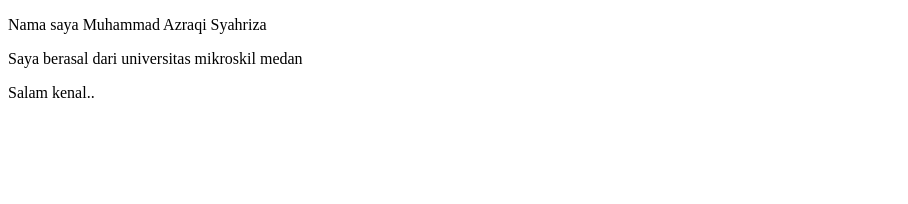
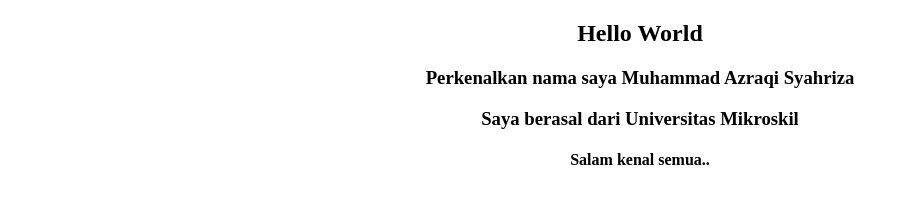
Before and after one commit to ridhokurniawan07/sesi4, a plain HTML site: page azraqi.html in a window 1280 px wide. Shown: the whole page, without its empty margins (0-908 px from the left). Drawn offline with Linux system fonts and the light colour scheme.

Commit message:
update azraqi

```diff
--- a/azraqi.html
+++ b/azraqi.html
@@ -5,8 +5,12 @@
         <title>Halaman Azraqi</title>
     </head>
     <body>
-        <p>Nama saya Muhammad Azraqi Syahriza</p>
-        <p>Saya berasal dari universitas mikroskil medan</p>
-        <p>Salam kenal..</p>
+        <center>
+            <h2>Hello World</h2>
+            <h3>Perkenalkan nama saya Muhammad Azraqi Syahriza</h3>
+            <h3>Saya berasal dari Universitas Mikroskil</h3>
+            <h4>Salam kenal semua..</h4>
+        </center>
+
     </body>
 </html>
```
